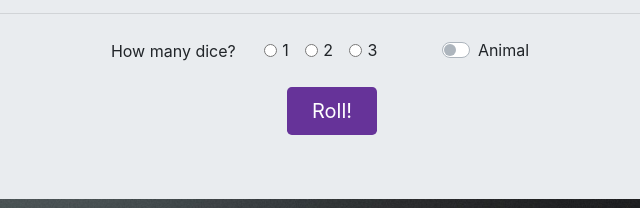
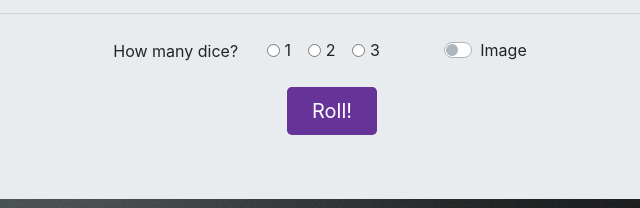
Before and after one commit to TqzDev/Random, a plain HTML site: page index.html in a window 1280 px wide. Shown: the part 172-380 px from the top of the page, 308-948 px from the left. Drawn offline with nearby package versions, Linux system fonts and the light colour scheme.

Commit message:
Add files via upload

```diff
--- a/index.html
+++ b/index.html
@@ -71,7 +71,7 @@
                   name="d10Switch"
                />
                <label class="custom-control-label" for="customSwitch1"
-                  >Animal</label
+                  >Image</label
                >
             </div>
          </form>
```
